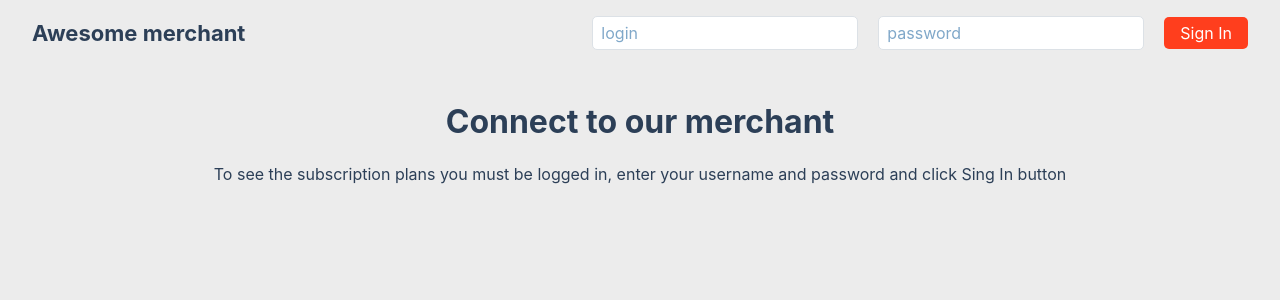
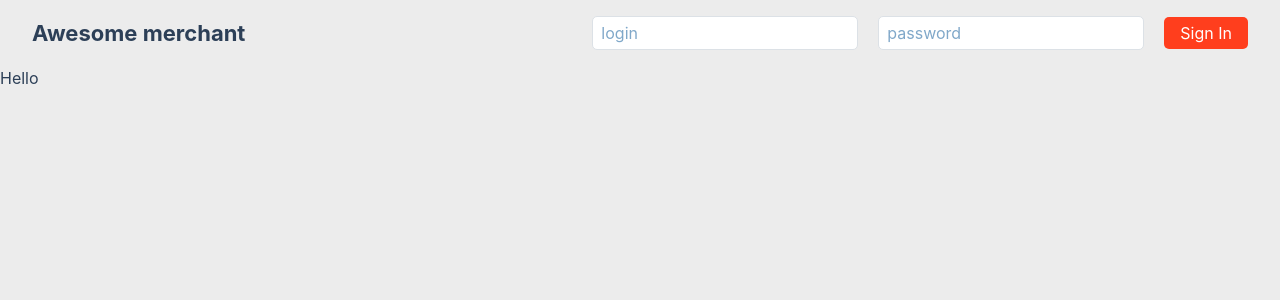
Before and after one commit to dexolacom/LA-MerchantMockFrontend2, a React (Create React App) app: page /nfts in a window 1280 px wide. Shown: the top 300 px of the page. Built offline with nearby package versions, Linux system fonts and the light colour scheme.

Commit message:
ADD | pages and react-router

```diff
--- a/package.json
+++ b/package.json
@@ -24,6 +24,7 @@
     "prettier": "^2.5.1",
     "react": "^18.1.0",
     "react-dom": "^18.1.0",
+    "react-router-dom": "^6.3.0",
     "react-scripts": "5.0.1",
     "styled-components": "^5.3.5",
     "typescript": "^4.4.2",
--- a/src/App.tsx
+++ b/src/App.tsx
@@ -1,6 +1,8 @@
 import React, { useState } from 'react';
 import Header from './components/Header/Header';
-import Content from './components/Content/Content';
+import { Routes, Route } from 'react-router-dom';
+import PurchasePage from './pages/PurchasePage/PurchasePage';
+import NftsPage from './pages/NftsPage/NftsPage';
 
 function App() {
   const [isUserLogged, setIsUserLogged] = useState(false)
@@ -8,7 +10,12 @@ function App() {
   return (
     <div className="App">
       <Header isUserLogged={isUserLogged} setIsUserLogged={setIsUserLogged}/>
-      <Content isUserLogged={isUserLogged} setIsUserLogged={setIsUserLogged}/>
+
+      <Routes>
+        <Route index element={<PurchasePage isUserLogged={isUserLogged} setIsUserLogged={setIsUserLogged}/>} />
+        <Route path='/nfts' element={<NftsPage/>}/>
+      </Routes>
+
     </div>
   );
 }
--- a/src/components/Cards/Cards.tsx
+++ b/src/components/Cards/Cards.tsx
@@ -21,7 +21,6 @@ const cardInfo = [
 ];
 
 
-
 // @ts-ignore
 const Cards:React.FC = ({ setIsSubPurchased }:{setIsSubPurchased: (b: boolean) => void}) => {
   return (
--- a/src/components/Header/Header.tsx
+++ b/src/components/Header/Header.tsx
@@ -29,7 +29,10 @@ const Header:React.FC<LoginProps> = ({isUserLogged, setIsUserLogged}) => {
 
   useEffect(() => {
     const data = JSON.parse(localStorage.getItem('userData') as string)
-    setUserName(data?.username)
+    if (data) {
+      setUserName(data?.username)
+      setIsUserLogged(true)
+    }
   }, [isUserLogged]);
 
 
--- a/src/index.tsx
+++ b/src/index.tsx
@@ -2,8 +2,9 @@ import React from 'react';
 import ReactDOM from 'react-dom/client';
 import './index.css';
 import App from './App';
+import { BrowserRouter } from 'react-router-dom';
 
 const root = ReactDOM.createRoot(
   document.getElementById('root') as HTMLElement
 );
-root.render(<App />);
+root.render(<BrowserRouter><App /></BrowserRouter>);
--- /dev/null
+++ b/src/pages/NftsPage/NftsPage.tsx
@@ -0,0 +1,12 @@
+import React from 'react';
+
+
+const NftsPage = () => {
+  return (
+    <div>
+      Hello
+    </div>
+  );
+};
+
+export default NftsPage;
--- a/src/components/Content/Content.tsx
+++ b/src/pages/PurchasePage/PurchasePage.tsx
@@ -1,12 +1,12 @@
 import React, { useEffect, useState } from 'react';
-import { Title, Text, Link } from '../theme';
+import { Title, Text, Link } from '../../components/theme'
 import { Wrapper } from './styles';
-import { LoginProps } from '../types';
-import { getUrl } from '../utils';
-import Cards from '../Cards/Cards';
+import { LoginProps } from '../../components/types';
+import { getUrl } from '../../components/utils';
+import Cards from '../../components/Cards/Cards';
 
 
-const Content:React.FC<LoginProps> = ({ isUserLogged, setIsUserLogged }) => {
+const PurchasePage:React.FC<LoginProps> = ({ isUserLogged, setIsUserLogged }) => {
   const [isSubPurchased, setIsSubPurchased] = useState(false)
 
   useEffect(() => {
@@ -40,4 +40,4 @@ const Content:React.FC<LoginProps> = ({ isUserLogged, setIsUserLogged }) => {
   );
 };
 
-export default Content;
+export default PurchasePage;
```
Also changed, not shown: src/pages/PurchasePage/styles.ts (renamed from src/components/Content/styles.ts), 1 other file (tests, documents, lock files or other folders).
